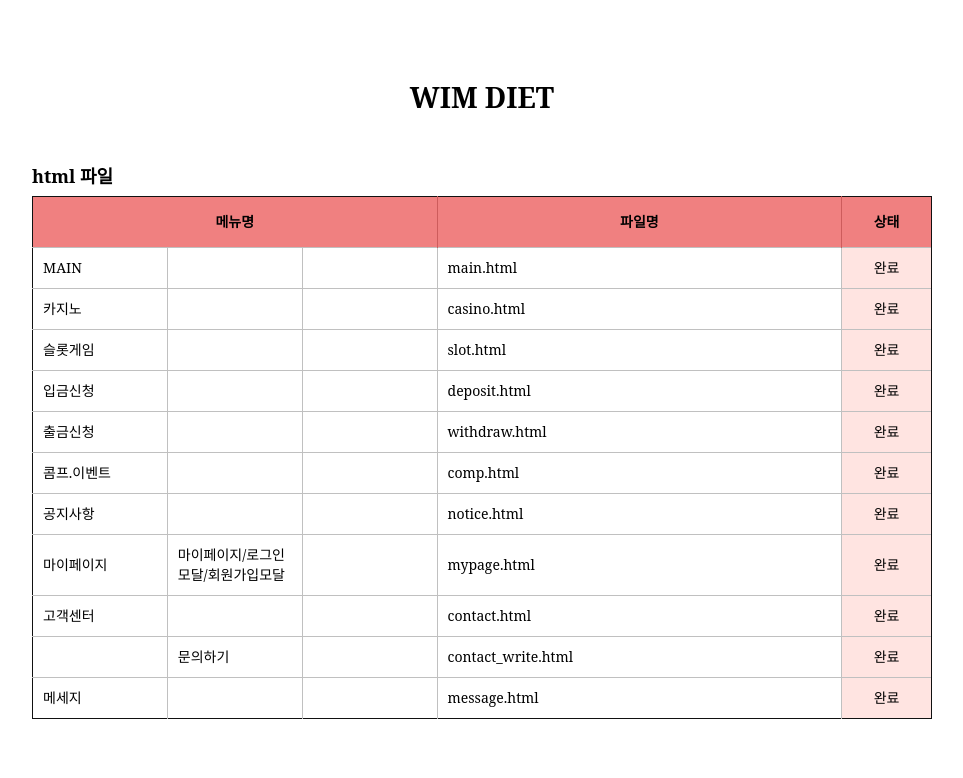
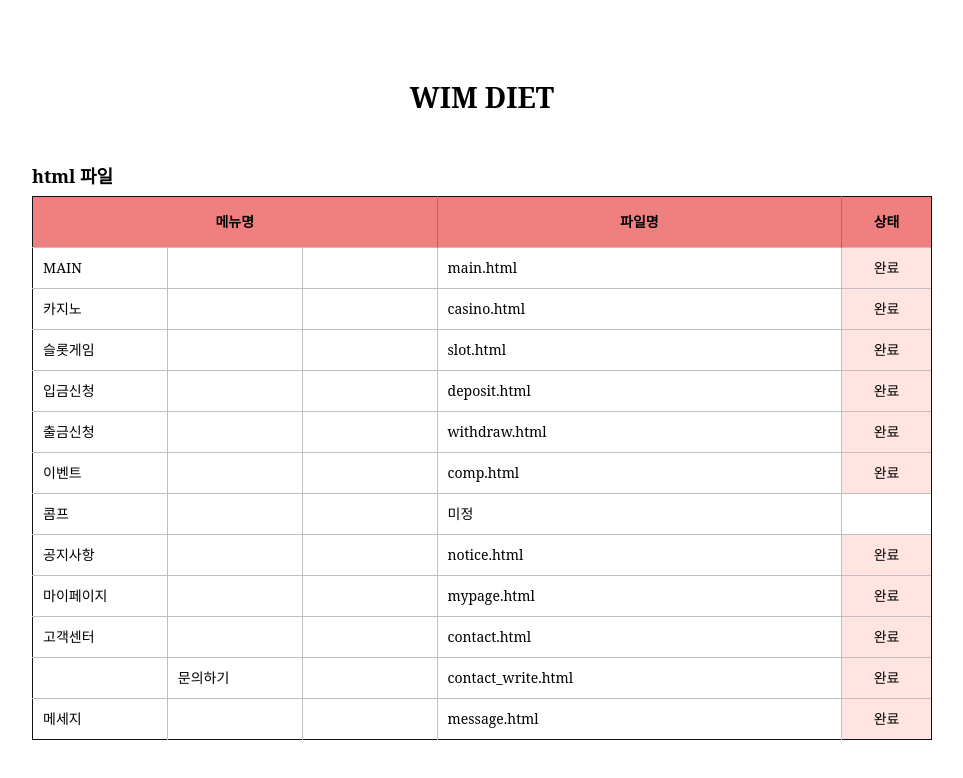
Before and after one commit to AbbyLim/ruby-html, a plain HTML site: page index.html in a window 1280 px wide. Shown: the whole page, without its empty margins (158-1121 px from the left). Drawn offline with Linux system fonts and the light colour scheme; files that its build step writes are made by us from their sources; a web font is replaced by a local one.

Commit message:
gnb수정

```diff
--- a/index.html
+++ b/index.html
@@ -87,11 +87,18 @@
       <td class="end">완료</td>
     </tr>
 	<tr>
-      <td>콤프.이벤트</td>
+      <td>이벤트</td>
       <td></td>
       <td></td>
       <td><a href="html/comp.html" target="_blank">comp.html</a></td>
       <td class="end">완료</td>
+    </tr>
+	<tr>
+      <td>콤프</td>
+      <td></td>
+      <td></td>
+      <td><a href="html/comp.html" target="_blank">미정</a></td>
+      <td></td>
     </tr>
 	<tr>
       <td>공지사항</td>
@@ -102,7 +109,7 @@
     </tr>
 	<tr>
       <td>마이페이지</td>
-      <td>마이페이지/로그인모달/회원가입모달</td>
+      <td></td>
       <td></td>
       <td><a href="html/mypage.html" target="_blank">mypage.html</a></td>
       <td class="end">완료</td>
```
Also changed, not shown: html/casino.html (+0 -1 lines), html/comp.html (+0 -1 lines), html/contact.html (+0 -1 lines), html/contact_write.html (+0 -1 lines), html/deposit.html (+0 -1 lines), html/main.html (+0 -1 lines), html/message.html (+0 -1 lines), html/mypage.html (+0 -1 lines), html/notice.html (+0 -1 lines), html/slot.html (+0 -1 lines), html/withdraw.html (+0 -1 lines).
